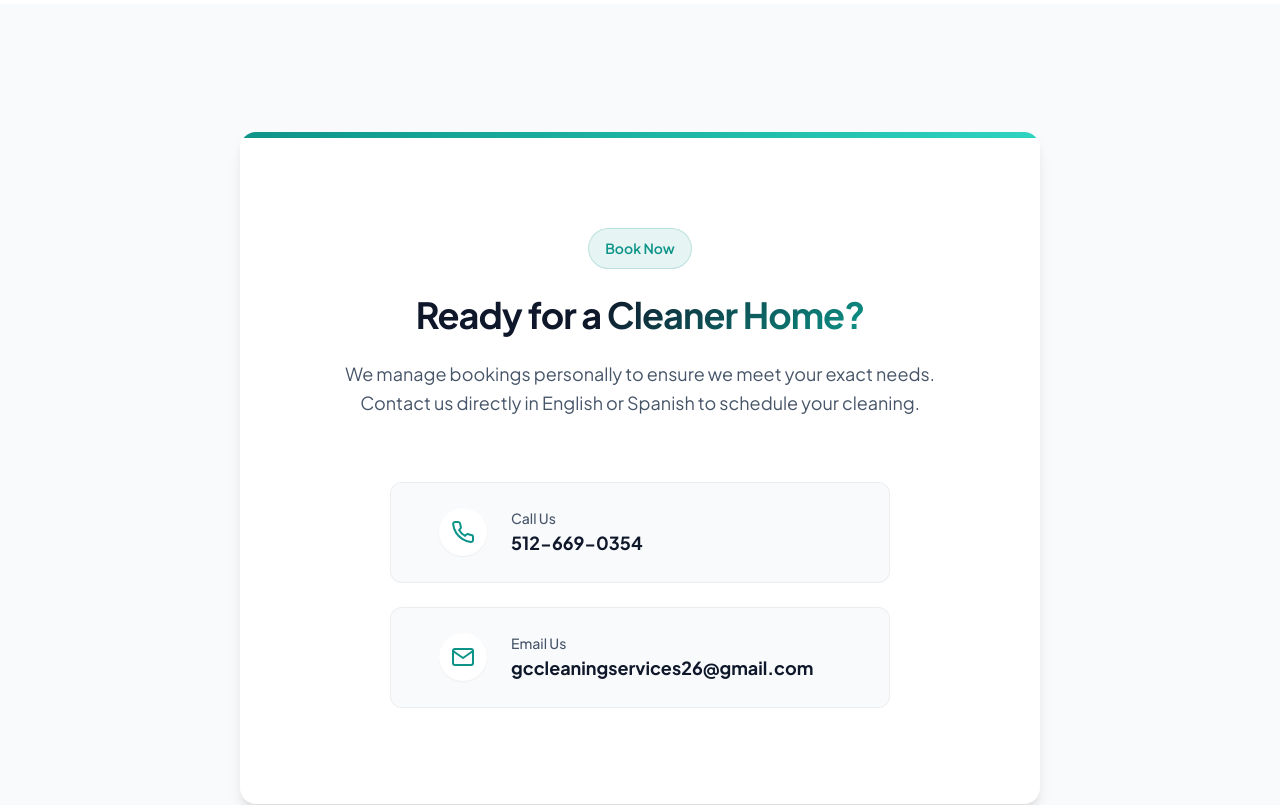
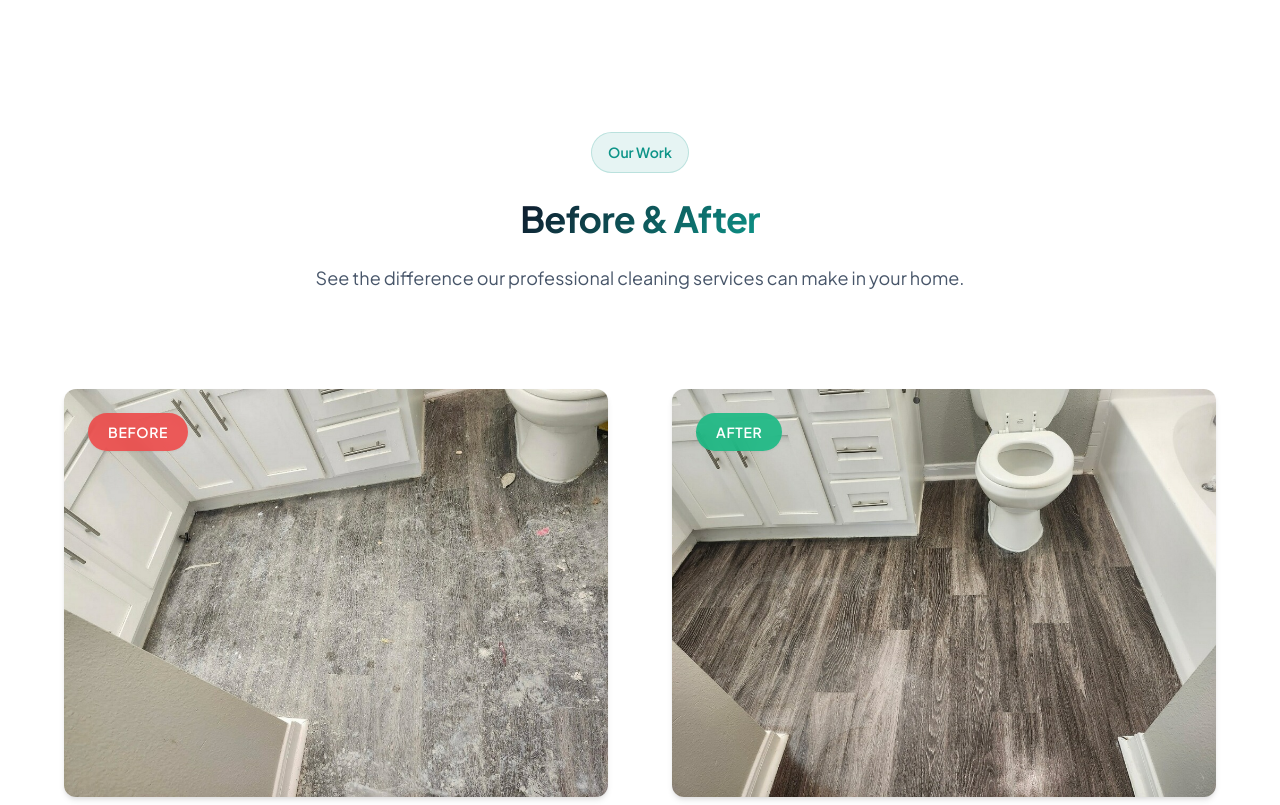
Before and after one commit to NottKoneko/G.C.CleaningServices, a plain HTML site: page index.html in a window 1280 px wide. Shown: the part 2580-3385 px from the top of the page. Drawn offline with Linux system fonts and the light colour scheme.

Commit message:
Add examples

```diff
--- a/index.html
+++ b/index.html
@@ -212,6 +212,42 @@
             </div>
         </section>
 
+        <section class="section bg-white" id="gallery">
+            <div class="container">
+                <div class="text-center section-header">
+                    <span class="badge">
+                        <span class="lang-en">Our Work</span>
+                        <span class="lang-es">Nuestro Trabajo</span>
+                    </span>
+                    <h2 class="section-title">
+                        <span class="lang-en"><span class="text-gradient">Before & After</span></span>
+                        <span class="lang-es"><span class="text-gradient">Antes y Después</span></span>
+                    </h2>
+                    <p class="section-desc max-w-md mx-auto">
+                        <span class="lang-en">See the difference our professional cleaning services can make in your home.</span>
+                        <span class="lang-es">Vea la diferencia que nuestros servicios de limpieza profesional pueden hacer en su hogar.</span>
+                    </p>
+                </div>
+
+                <div class="grid-2 gallery-container">
+                    <div class="gallery-item shadow-subtle rounded-lg hover-lift">
+                        <div class="gallery-label before-label">
+                            <span class="lang-en">Before</span>
+                            <span class="lang-es">Antes</span>
+                        </div>
+                        <img src="images/before.jpg" alt="Dirty bathroom floor before cleaning" class="gallery-img" loading="lazy">
+                    </div>
+                    <div class="gallery-item shadow-subtle rounded-lg hover-lift">
+                        <div class="gallery-label after-label">
+                            <span class="lang-en">After</span>
+                            <span class="lang-es">Después</span>
+                        </div>
+                        <img src="images/after.jpg" alt="Clean bathroom floor after cleaning" class="gallery-img" loading="lazy">
+                    </div>
+                </div>
+            </div>
+        </section>
+
         <section class="section bg-light" id="contact">
             <div class="container">
                 <div class="contact-card shadow-lg rounded-xl">
--- a/styles.css
+++ b/styles.css
@@ -607,6 +607,57 @@ h1, h2, h3, h4 {
 }
 
 /* ==========================================================================
+   Gallery Section
+   ========================================================================== */
+.gallery-container {
+    gap: var(--sp-8);
+}
+
+.gallery-item {
+    position: relative;
+    overflow: hidden;
+    background: var(--clr-white);
+}
+
+.gallery-img {
+    width: 100%;
+    height: 100%;
+    object-fit: cover;
+    display: block;
+    aspect-ratio: 4/3;
+    transition: transform var(--trans-normal);
+}
+
+.gallery-item:hover .gallery-img {
+    transform: scale(1.05);
+}
+
+.gallery-label {
+    position: absolute;
+    top: 1.5rem;
+    left: 1.5rem;
+    padding: 0.5rem 1.25rem;
+    border-radius: var(--rad-full);
+    font-weight: 600;
+    font-size: 0.875rem;
+    color: var(--clr-white);
+    z-index: 10;
+    backdrop-filter: blur(8px);
+    -webkit-backdrop-filter: blur(8px);
+    box-shadow: var(--shadow-sm);
+    letter-spacing: 0.05em;
+    text-transform: uppercase;
+}
+
+.before-label {
+    background: rgba(239, 68, 68, 0.85); /* Red */
+}
+
+.after-label {
+    background: rgba(16, 185, 129, 0.85); /* Green */
+}
+
+/* ==========================================================================
    Responsive Design
    ========================================================================== */
 @media (max-width: 1100px) {
```
Also changed, not shown: images/after.jpg (added), images/before.jpg (added).
